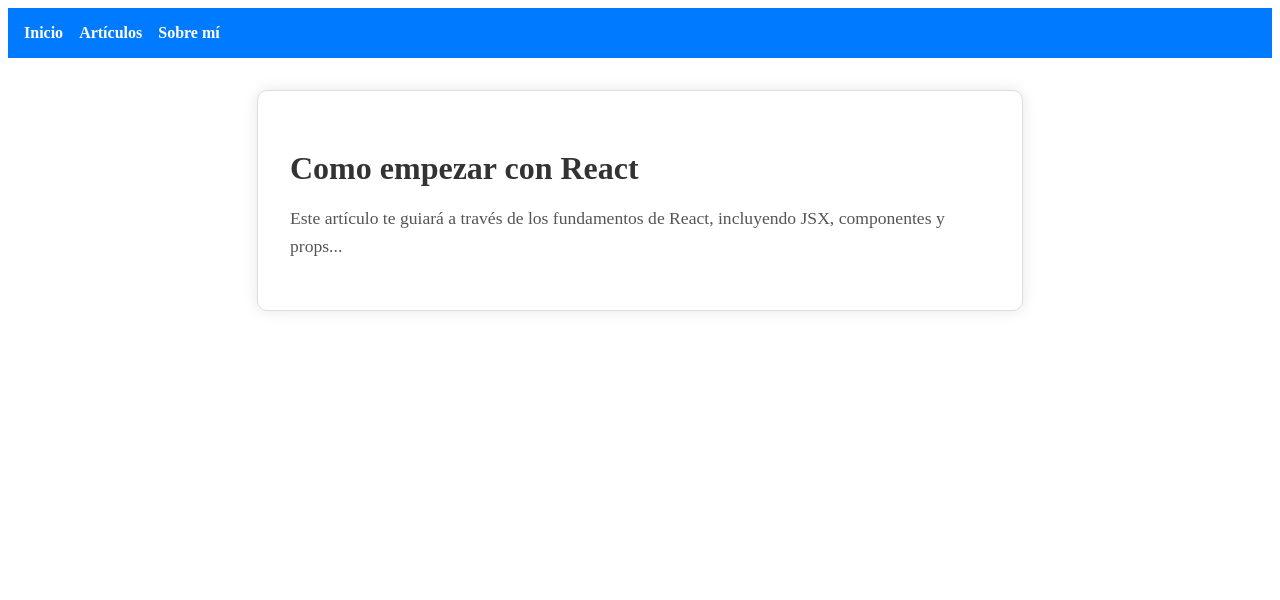
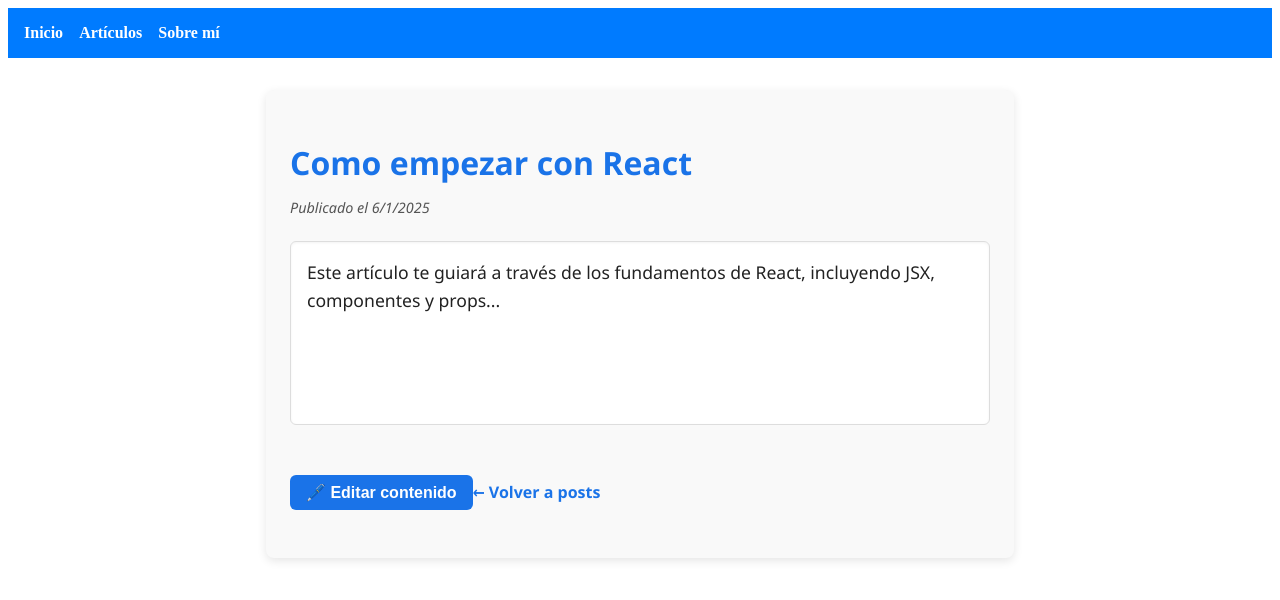
Before and after one commit to cobomaster/Blog, a React (Vite) app: page /posts/1 in a window 1280 px wide. Shown: the top 600 px of the page. Built offline with nearby package versions, Linux system fonts and the light colour scheme.

Commit message:
Historia 14: Poder Editar el Contenido de un articulo dentro del blog + mejorar estilos

```diff
--- a/src/data/posts.js
+++ b/src/data/posts.js
@@ -3,20 +3,22 @@ const post = [
         id: 1,
         title: "Como empezar con React",
         summary: "Una introducción practica a los conceptos clave de React.",
-        content: "Este artículo te guiará a través de los fundamentos de React, incluyendo JSX, componentes y props..."
+        content: "Este artículo te guiará a través de los fundamentos de React, incluyendo JSX, componentes y props...",
+        date: "2025-06-01"
     },
     {
         id: 2,
         title: "Hooks esenciales de React.",
         summay: "Explicación clara sobre useState, useEffect y otros hooks.",
-        content: "Los hooks son funciones que te permiten usar el estado y otras características de React sin escribir una clase..."
-
+        content: "Los hooks son funciones que te permiten usar el estado y otras características de React sin escribir una clase...",
+        date: "2025-06-01"
     },
     {
         id: 3,
         title: "Buenas practicas para componentes",
         summary: "Como escribir componentes reutilizables y limpios.",
-        content: "En este artículo veremos cómo estructurar tus componentes, nombrarlos adecuadamente y separar lógica de presentación..."
+        content: "En este artículo veremos cómo estructurar tus componentes, nombrarlos adecuadamente y separar lógica de presentación...",
+        date: "2025-06-01"
     }
 ];
 
--- a/src/pages/PostDetail.css
+++ b/src/pages/PostDetail.css
@@ -1,38 +1,112 @@
-.post-detail {
+.post-detail-container {
   max-width: 700px;
   margin: 2rem auto;
-  padding: 0 1rem;
-}
-
-.post-detail h2 {
-  font-size: 2rem;
-  margin-bottom: 1rem;
-}
-
-.post-detail .post-content {
-  font-size: 1.1rem;
-  line-height: 1.6;
-  color: #333;
-}
-
-.post-detail-card {
-  background-color: #fff;
-  border: 1px solid #ddd;
-  border-radius: 10px;
-  padding: 2rem;
-  margin: 2rem auto;
-  max-width: 700px;
-  box-shadow: 0 0 15px rgba(0, 0, 0, 0.1);
+  padding: 1.5rem;
+  font-family: 'Segoe UI', Tahoma, Geneva, Verdana, sans-serif;
+  color: #222;
+  background-color: #f9f9f9;
+  border-radius: 8px;
+  box-shadow: 0 3px 10px rgba(0, 0, 0, 0.1);
 }
 
 .post-detail-title {
   font-size: 2rem;
+  margin-bottom: 0.25rem;
+  color: #1a73e8;
+}
+
+.post-detail-date {
+  font-size: 0.9rem;
+  color: #555;
+  margin-bottom: 1.5rem;
+  font-style: italic;
+}
+
+.post-detail-content-box {
+  min-height: 150px;
+  background-color: white;
+  padding: 1rem;
+  border-radius: 6px;
+  border: 1px solid #ddd;
+  white-space: pre-wrap;
+  font-size: 1.1rem;
+  line-height: 1.6;
+  margin-bottom: 1.5rem;
+  box-shadow: inset 0 1px 3px rgba(0, 0, 0, 0.05);
+}
+
+.post-detail-textarea {
+  width: 100%;
+  font-size: 1.1rem;
+  padding: 1rem;
+  border-radius: 6px;
+  border: 1px solid #ccc;
+  font-family: 'Segoe UI', Tahoma, Geneva, Verdana, sans-serif;
+  resize: vertical;
+  box-shadow: 0 1px 6px rgba(0, 0, 0, 0.1);
   margin-bottom: 1rem;
+}
+
+.post-detail-button-group {
+  display: flex;
+  gap: 1rem;
+}
+
+.post-detail-button {
+  cursor: pointer;
+  padding: 0.5rem 1.25rem;
+  border-radius: 6px;
+  border: none;
+  font-weight: 600;
+  font-size: 1rem;
+  transition: background-color 0.3s ease;
+  user-select: none;
+}
+
+.post-detail-button-save {
+  background-color: #1a73e8;
+  color: white;
+}
+
+.post-detail-button-save:hover {
+  background-color: #155ab6;
+}
+
+.post-detail-button-cancel {
+  background-color: #ddd;
   color: #333;
 }
 
-.post-detail-content {
-  font-size: 1.1rem;
-  line-height: 1.6;
-  color: #555;
+.post-detail-button-cancel:hover {
+  background-color: #bbb;
 }
+
+.post-detail-button-edit {
+  background-color: #1a73e8;
+  color: white;
+  margin-bottom: 1.5rem;
+  border-radius: 6px;
+  padding: 0.5rem 1rem;
+  border: none;
+  font-weight: 600;
+  font-size: 1rem;
+  cursor: pointer;
+  user-select: none;
+  transition: background-color 0.3s ease;
+}
+
+.post-detail-button-edit:hover {
+  background-color: #155ab6;
+}
+
+.post-detail-link {
+  color: #1a73e8;
+  text-decoration: none;
+  font-weight: 600;
+  display: inline-block;
+  margin-top: 2rem;
+}
+
+.post-detail-link:hover {
+  text-decoration: underline;
+}
--- a/src/pages/PostDetail.jsx
+++ b/src/pages/PostDetail.jsx
@@ -1,20 +1,97 @@
-import React from 'react';
-import { useParams } from 'react-router-dom';
-import postsData from "../data/posts";
+import React, { useState, useEffect } from "react";
+import { useParams, Link } from "react-router-dom";
+import initialPosts from "../data/posts";
 import "./PostDetail.css";
 
 export default function PostDetail() {
-    const { id }  = useParams();
-    const post = postsData.find((p) => p.id === parseInt(id));
+  const { id } = useParams();
+  const postId = Number(id);
 
-    if(!post) {
-        return <h2>Articulo no encontrado</h2>;
+  const [posts, setPosts] = useState(() => {
+    const saved = localStorage.getItem("posts");
+    return saved ? JSON.parse(saved) : initialPosts;
+  });
+
+  const post = posts.find((p) => p.id === postId);
+
+  const [isEditing, setIsEditing] = useState(false);
+  const [content, setContent] = useState(post ? post.content : "");
+
+  useEffect(() => {
+    if (!isEditing && post) {
+      const updatedPosts = posts.map((p) =>
+        p.id === postId ? { ...p, content } : p
+      );
+      setPosts(updatedPosts);
+      localStorage.setItem("posts", JSON.stringify(updatedPosts));
     }
+  }, [isEditing]);
 
-    return(
-        <div className='post-detail-card'>
-            <h2 className='post-detail-title'> {post.title} </h2>
-            <p className='post-detail-content'> {post.content} </p>
-        </div>
+  if (!post) {
+    return (
+      <div className="post-detail-container">
+        <h2 className="post-detail-title">Artículo no encontrado</h2>
+        <Link to="/posts" className="post-detail-link">Volver a posts</Link>
+      </div>
     );
+  }
+
+  return (
+    <div className="post-detail-container">
+      <h2 className="post-detail-title">{post.title}</h2>
+      <p className="post-detail-date">
+        Publicado el {new Date(post.date).toLocaleDateString()}
+      </p>
+
+      {!isEditing && (
+        <>
+          <div className="post-detail-content-box">
+            {content || <em>Sin contenido por el momento.</em>}
+          </div>
+          <button
+            className="post-detail-button-edit"
+            onClick={() => setIsEditing(true)}
+            aria-label="Editar contenido"
+          >
+            🖊️ Editar contenido
+          </button>
+        </>
+      )}
+
+      {isEditing && (
+        <>
+          <textarea
+            value={content}
+            onChange={(e) => setContent(e.target.value)}
+            rows={12}
+            className="post-detail-textarea"
+            aria-label="Editar contenido del artículo"
+          />
+          <div className="post-detail-button-group">
+            <button
+              className="post-detail-button post-detail-button-save"
+              onClick={() => setIsEditing(false)}
+              aria-label="Guardar contenido"
+            >
+              💾 Guardar
+            </button>
+            <button
+              className="post-detail-button post-detail-button-cancel"
+              onClick={() => {
+                setContent(post.content);
+                setIsEditing(false);
+              }}
+              aria-label="Cancelar edición"
+            >
+              ❌ Cancelar
+            </button>
+          </div>
+        </>
+      )}
+
+      <Link to="/posts" className="post-detail-link">
+        ← Volver a posts
+      </Link>
+    </div>
+  );
 }
```
Also changed, not shown: 1 other file (tests, documents, lock files or other folders).
